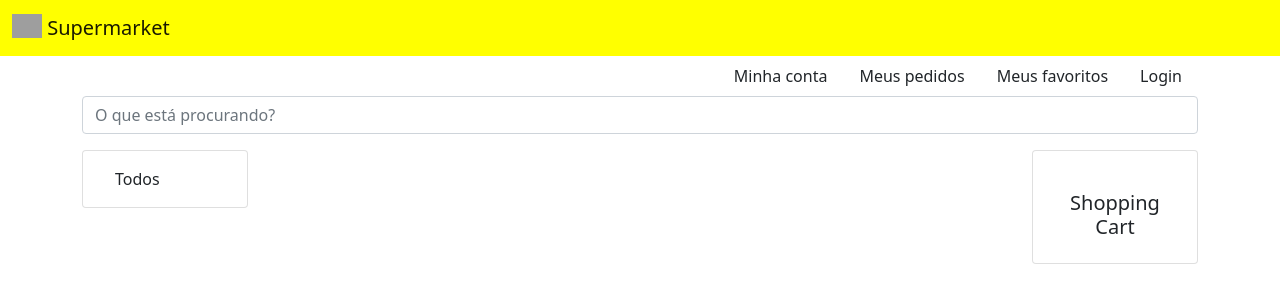
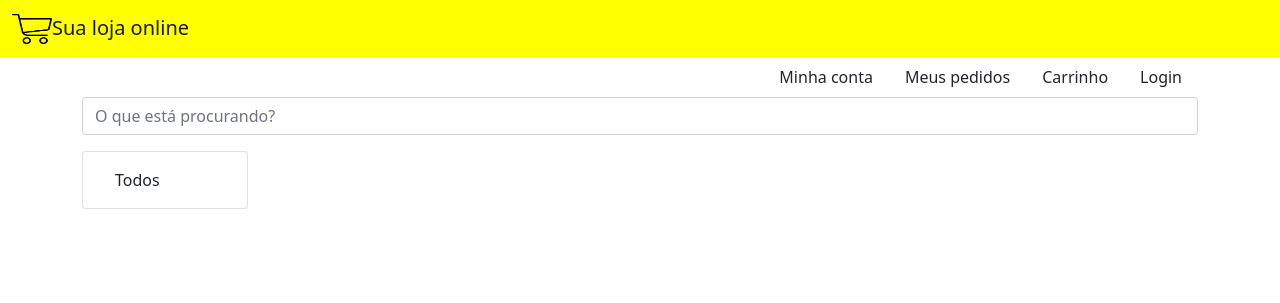
Before and after one commit to dlancioni/ecommerce, a Flask app: page / in a window 1280 px wide. Shown: the top 303 px of the page. Run offline with Flask 2, Linux system fonts and the light colour scheme; data that the repository does not hold is empty; parts of the project's set-up code (start-up, migrations or seed data) failed here and were passed over; grey boxes are pictures that could not be loaded.

Commit message:
Add logo

```diff
--- a/store/templates/base.html
+++ b/store/templates/base.html
@@ -11,21 +11,14 @@
     </title>
     </head>
     <body>
-
     <form method="POST" action="/" novalidate>
-
-
         <nav class="navbar navbar-light" style="background-color: yellow;">
             <div class="container-fluid">
-            <a class="navbar-brand" href="#">
-                <img src="/docs/5.0/assets/brand/bootstrap-logo.svg" alt="" width="30" height="24" class="d-inline-block align-text-top">
-                Supermarket
-            </a>
+            <a class="navbar-brand" href="/"><img src="/img/logo.png" alt="" width="40" height="30"
+               class="d-inline-block align-text-top">Sua loja online</a>
         </div>
         </nav>
-
         {{ form.csrf_token() }}
-
         <div class="container">
             <div class="row">
                 <div class="col-12">{% block top_menu %}{% endblock %}</div>
@@ -35,12 +28,10 @@
             </div>
             <div class="row">
                 <div class="col-2">{% block side_menu %}{% endblock %}</div>
-                <div class="col-8">{% block product_list %}{% endblock %}</div>
-                <div class="col-2">{% block shopping_cart %}{% endblock %}</div>
+                <div class="col-10">{% block product_list %}{% endblock %}</div>
             </div>
         </div>
     </form>
-
     <script src="https://cdn.jsdelivr.net/npm/bootstrap@5.0.2/dist/js/bootstrap.bundle.min.js" integrity="sha384-MrcW6ZMFYlzcLA8Nl+NtUVF0sA7MsXsP1UyJoMp4YLEuNSfAP+JcXn/tWtIaxVXM" crossorigin="anonymous"></script>
     </body>
 </html>
--- a/store/templates/home.html
+++ b/store/templates/home.html
@@ -13,7 +13,7 @@
             <a class="nav-link link-dark" href="#">Meus pedidos</a>
         </li>
         <li class="nav-item">
-            <a class="nav-link link-dark" href="#">Meus favoritos</a>
+            <a class="nav-link link-dark" href="#">Carrinho</a>
         </li>
         <li class="nav-item">
             <a class="nav-link link-dark" href="#" tabindex="-1" aria-disabled="true">Login</a>
@@ -94,32 +94,9 @@
                         {% endif %}
                         {{ "R${:,.2f}".format(product[0].price).replace(".", ",") }}
                     </p>
-
                     <p class="card-text"></p>
-
                 </div>
             </div>
         </div>
-
     {% endif %}
 {% endblock %}
-
-
-
-
-
-
-{% block shopping_cart %}
-    <div class="row row-cols-1 row-cols-md-8 g-4">
-        <div class="col">
-            <div class="card h-100 text-center">
-                <center>
-                    <img src="">
-                </center>
-                <div class="card-body">
-                    <h5 class="card-title">Shopping Cart</h5>
-                </div>
-            </div>
-        </div>
-    </div>
-{% endblock %}
```
Also changed, not shown: store/static/img/logo.png (added).
